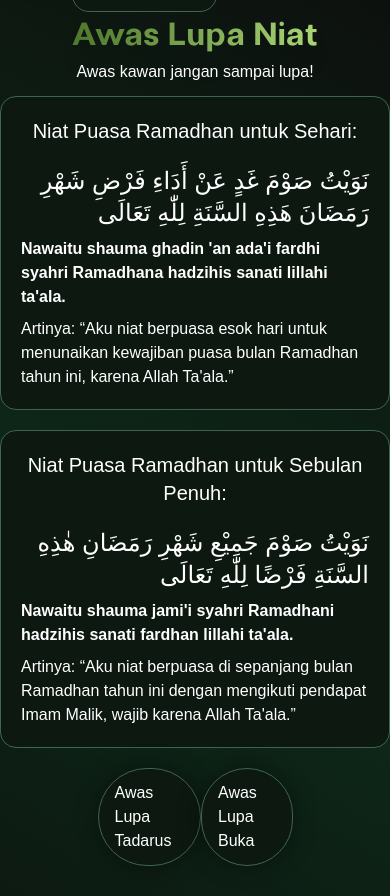
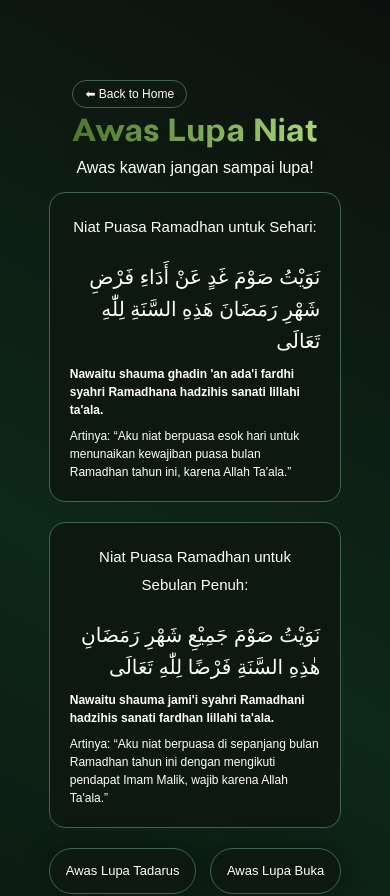
Before and after one commit to klawcodes/awas-imsak, a Next.js app: page /niat in a window 390 px wide. Shown: the top 896 px of the page. Built offline with nearby package versions, Linux system fonts and the light colour scheme.

Commit message:
responsive almost done

```diff
--- a/app/globals.css
+++ b/app/globals.css
@@ -36,6 +36,14 @@
   animation: gradientAnimation 50s ease-in-out infinite; /* Animasi bergerak selama 5 detik dengan jenis animasi ease */
 }
 
+.bodi-niat {
+  min-height: 117vh;
+}
+
+.bodi-tadarus {
+  min-height: 100vh;
+}
+
 @media only screen and (max-width: 640px) {
   .bodi {
     min-height: 160vh;
@@ -44,13 +52,29 @@
   .bodi-hero {
     min-height: 160vh;
   }
+
+  /*.parent {
+    display: grid;
+    grid-template-columns: 1fr;
+    grid-template-rows: repeat(12, 1fr);
+    grid-column-gap: 0px;
+    grid-row-gap: 16px;
+    }*/
+
+
 }
 
 @media only screen and (max-width: 414px) {
   .bodi-hero {
     min-height: 215vh
   }
+
+  .bodi-niat {
+    min-height: 100vh;
+  }
 }
+
+
 
 @keyframes gradientAnimation {
   0% {
--- a/app/niat/page.tsx
+++ b/app/niat/page.tsx
@@ -2,12 +2,12 @@ import Link from 'next/link'
 
 const Niat = () => {
   return (
-    <>
-      <div className="flex flex-col justify-center items-center h-screen">
+    <div className='bodi-niat mt-[3rem]'>
+      <div className="flex flex-col justify-center items-center max-[414px]:mt-[5rem]">
         <div className="flex flex-col items-center mb-3">
           <Link href="/" className="flex justify-start w-full">
             <div>
-              <p className="bg-[#0d1811] border border-[#3e664e] hover:bg-[#1e3828] text-white py-1 px-3 rounded-full">
+              <p className="bg-[#0d1811] border border-[#3e664e] hover:bg-[#1e3828] text-white py-1 px-3 rounded-full max-[414px]:text-[12px]">
                 ⬅ Back to Home
               </p>
             </div>
@@ -30,57 +30,57 @@ const Niat = () => {
           </p>
           <p>Awas kawan jangan sampai lupa!</p>
         </div>
-        <div className="flex flex-col space-y-5 mb-5">
+        <div className="flex flex-col space-y-5 mb-5 w-[50%] max-[414px]:w-[75%]">
           <div className="bg-[#0d1811] border border-[#3e664e] p-5 rounded-2xl">
-            <p className="justify-center text-center mb-5 text-xl">
+            <p className="justify-center text-center mb-5 text-xl max-[414px]:text-[15px]">
               Niat Puasa Ramadhan untuk Sehari:
             </p>
-            <p className="text-2xl justify-end text-end mb-2">
+            <p className="text-2xl justify-end text-end mb-2 max-[414px]:text-[20px]">
               نَوَيْتُ صَوْمَ غَدٍ عَنْ أَدَاءِ فَرْضِ شَهْرِ رَمَضَانَ هَذِهِ
               السَّنَةِ لِلّٰهِ تَعَالَى
             </p>
-            <p className="font-bold mb-2">
+            <p className="font-bold mb-2 max-[414px]:text-[12px]">
               Nawaitu shauma ghadin &apos;an ada&apos;i fardhi syahri Ramadhana
               hadzihis sanati lillahi ta&apos;ala.
             </p>
-            <p>
+            <p className='max-[414px]:text-[12px]'>
               Artinya: “Aku niat berpuasa esok hari untuk menunaikan kewajiban
               puasa bulan Ramadhan tahun ini, karena Allah Ta&apos;ala.”
             </p>
           </div>
           <div className="bg-[#0d1811] border border-[#3e664e] p-5 rounded-2xl">
-            <p className="justify-center text-center mb-5 text-xl">
+            <p className="justify-center text-center mb-5 text-xl max-[414px]:text-[15px]">
               Niat Puasa Ramadhan untuk Sebulan Penuh:
             </p>
-            <p className="text-2xl justify-end text-end mb-2">
+            <p className="text-2xl justify-end text-end mb-2 max-[414px]:text-[20px]">
               نَوَيْتُ صَوْمَ جَمِيْعِ شَهْرِ رَمَضَانِ هٰذِهِ السَّنَةِ فَرْضًا
               لِلّٰهِ تَعَالَى
             </p>
-            <p className="font-bold mb-2">
+            <p className="font-bold mb-2 max-[414px]:text-[12px]">
               Nawaitu shauma jami&apos;i syahri Ramadhani hadzihis sanati
               fardhan lillahi ta&apos;ala.
             </p>
-            <p>
+            <p className='max-[414px]:text-[12px]'>
               Artinya: “Aku niat berpuasa di sepanjang bulan Ramadhan tahun ini
               dengan mengikuti pendapat Imam Malik, wajib karena Allah
               Ta&apos;ala.”
             </p>
           </div>
         </div>
-        <div className="flex justify-between w-[50%]">
+        <div className="flex justify-between w-[50%] max-[414px]:w-[75%]">
           <Link href="/tadarus">
-            <div className="bg-[#0d1811] border border-[#3e664e] py-3 px-4 hover:border-[#2b4733] transition-colors active-shadow rounded-full">
+            <div className="bg-[#0d1811] border border-[#3e664e] py-3 px-4 hover:border-[#2b4733] transition-colors active-shadow rounded-full max-[414px]:text-[13px] max-[360px]:text-[10px]">
               Awas Lupa Tadarus
             </div>
           </Link>
           <Link href="/resep">
-            <div className="bg-[#0d1811] border border-[#3e664e] py-3 px-4 hover:border-[#2b4733] transition-colors active-shadow rounded-full">
+            <div className="bg-[#0d1811] border border-[#3e664e] py-3 px-4 hover:border-[#2b4733] transition-colors active-shadow rounded-full max-[414px]:text-[13px] max-[360px]:text-[10px]">
               Awas Lupa Buka
             </div>
           </Link>
         </div>
       </div>
-    </>
+    </div>
   );
 }
 
--- a/app/tadarus/page.tsx
+++ b/app/tadarus/page.tsx
@@ -8,7 +8,7 @@ import Link from 'next/link'
 const Tadarus = () => {
   return (
     <>
-      <div className="flex flex-col justify-center items-center h-screen">
+      <div className="flex flex-col justify-center items-center bodi-tadarus w-full max-[640px]:mt-5">
         <div className="flex flex-col items-center">
           <Link href="/" className="flex justify-start w-full pl-[12%] ">
           <div >
@@ -24,15 +24,19 @@ const Tadarus = () => {
         inline-block
         monas
         text-[4rem]
-        max-[640px]:text-[5.5rem]
+        max-[640px]:text-[2.5rem]
         text-transparent
         bg-clip-text
         drop-shadow-xl
+        justify-center
+        text-center
+        items-center
+        max-[360px]:leading-[2.5rem]
       "
           >
             Awas Lupa Tadarus
           </p>
-          <p className="text-[15px]">
+          <p className="text-[15px] max-[640px]:text-[15px] w-[80%]">
             Ayo, kita bikin Al-Quran jadi kayak nonton Netflix. Baca terus, dari
             ayat ke ayat, sampai dapat rating bintang lima dari Allah!
           </p>
--- a/components/audioButton/page.tsx
+++ b/components/audioButton/page.tsx
@@ -64,7 +64,7 @@ const AudioButtonWithSlider: React.FC<AudioButtonProps> = ({ audioSource, descri
       />
       <div>{description}</div>
       <div className="flex w-full justify-center items-center">
-        <div className="flex w-[25rem] justify-center items-center space-x-5 bg-[#0d1811] border border-[#3e664e] rounded-full p-2 active-shadow">
+        <div className="flex w-[25rem] max-[640px]:w-[18rem] justify-center items-center space-x-5 bg-[#0d1811] border border-[#3e664e] rounded-full p-2 active-shadow">
           <button onClick={togglePlay}>
             {isPlaying ? (
               <FontAwesomeIcon icon={faPause} />
@@ -80,7 +80,7 @@ const AudioButtonWithSlider: React.FC<AudioButtonProps> = ({ audioSource, descri
             onChange={handleSliderChange}
             style={{ backgroundColor: "#3e664e" }}
           />
-          <div>
+          <div className='max-[414px]:text-[10px]'>
             {formatTime(currentTime)} / {formatTime(duration)}
           </div>
         </div>
--- a/components/quran/page.tsx
+++ b/components/quran/page.tsx
@@ -28,6 +28,8 @@ const Quran = () => {
   const [currentPage, setCurrentPage] = useState(0);
   const [loading, setLoading] = useState(false);
   const [showText,  setShowText] = useState(false);
+  const [pageRangeDisplayed, setPageRangeDisplayed] = useState(5);
+  const [marginPagesDisplayed, setmarginPagesDisplayed] = useState(2);
 
   useEffect(() => {
     const fetchData = async () => {
@@ -39,7 +41,7 @@ const Quran = () => {
           dispatch(fetchSurahDataSuccess(JSON.parse(cachedData)));
         } else {
           const surahList = [];
-          for (let i = 1; i <= 113; i++) {
+          for (let i = 1; i <= 114; i++) {
             const response = await fetch(`https://quran-endpoint.vercel.app/quran/${i}`);
             const data = await response.json();
             surahList.push(data.data);
@@ -72,7 +74,7 @@ const Quran = () => {
   useEffect(() => {
     const timer = setTimeout(() => {
       setShowText(true);
-    }, 10000); // 30 detik
+    }, 14000); // 30 detik
 
     return () => clearTimeout(timer);
   }, []);
@@ -83,6 +85,47 @@ const Quran = () => {
       setShowText(false);
     }
   }, [loading]);
+
+  useEffect(() => {
+    const handleResize = () => {
+      // Mengubah nilai pageRangeDisplayed berdasarkan lebar layar
+      if (window.innerWidth <= 640) {
+        setPageRangeDisplayed(2);
+      } else {
+        setPageRangeDisplayed(5);
+      }
+    };
+
+    window.addEventListener('resize', handleResize);
+
+    // Mengatur nilai awal saat komponen pertama kali dimuat
+    handleResize();
+
+    return () => {
+      window.removeEventListener('resize', handleResize);
+    };
+  }, []);
+
+  useEffect(() => {
+    const handleResize = () => {
+      // Mengubah nilai pageRangeDisplayed berdasarkan lebar layar
+      if (window.innerWidth <= 640) {
+        setmarginPagesDisplayed(0);
+      } else {
+        setmarginPagesDisplayed(2);
+      }
+    };
+
+    window.addEventListener('resize', handleResize);
+
+    // Mengatur nilai awal saat komponen pertama kali dimuat
+    handleResize();
+
+    return () => {
+      window.removeEventListener('resize', handleResize);
+    };
+  }, []);
+
 
 
 
@@ -97,13 +140,13 @@ const Quran = () => {
         )}
         {!loading && !showText && (
           <>
-            <div className='flex flex-col'>
-              <div className="grid grid-cols-4 gap-4">
+            <div className='flex flex-col max-[640px]:w-[100%]'>
+              <div className="grid grid-cols-4 gap-4 parent max-[640px]:grid-cols-1">
                 {currentSurahs.map((surahData: any, index: number) => (
                   <Link key={index} href={"/tadarus/surah/" + surahData.number}>
                     <div className="bg-[#0d1811] border border-[#3e664e] px-4 py-3 rounded-lg cursor-pointer">
                       <div className="flex justify-between space-x-[5rem]">
-                        <p className="text-white font-bold text-lg mb-2">
+                        <p className="text-white font-bold text-lg mb-2 max-[640px]:text-[20px]">
                           {surahData.asma.id.short}
                         </p>
                         <p className="text-white">{surahData.asma.ar.short}</p>
@@ -118,8 +161,8 @@ const Quran = () => {
 
               <ReactPaginate
                 pageCount={Math.ceil(surahDataList.length / surahsPerPage)}
-                pageRangeDisplayed={5}
-                marginPagesDisplayed={2}
+                pageRangeDisplayed={pageRangeDisplayed}
+                marginPagesDisplayed={marginPagesDisplayed}
                 onPageChange={handlePageChange}
                 containerClassName={"pagination"}
                 activeLinkClassName={"active"}
```
Also changed, not shown: app/tadarus/surah/[id]/page.tsx (+14 -13 lines).
